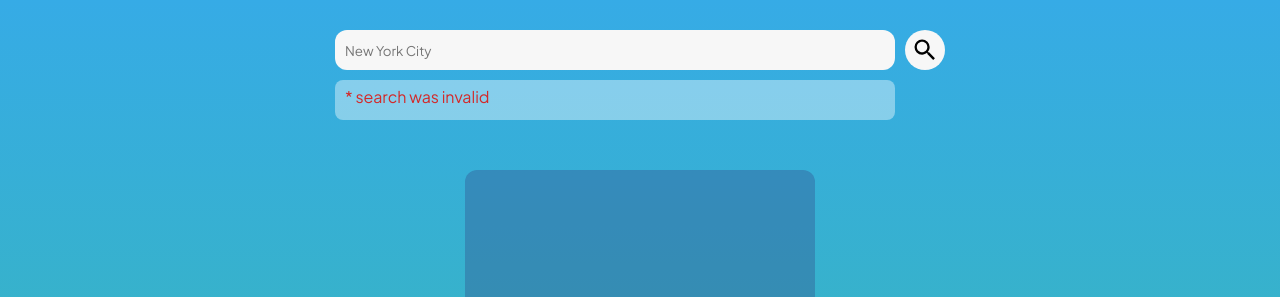
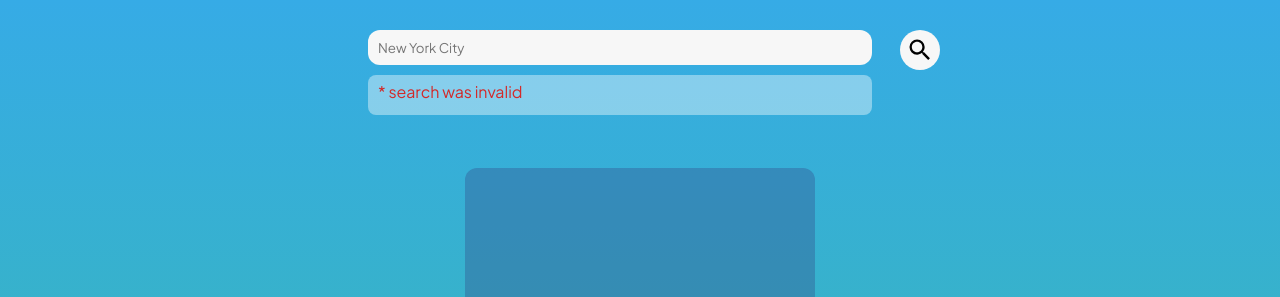
Before and after one commit to irao12/weather-app, a website built with webpack: page dist/index.html in a window 1280 px wide. Shown: the top 297 px of the page. Built offline with nearby package versions, Linux system fonts and the light colour scheme; no server answers.

Commit message:
edited layout

```diff
--- a/src/scss/components/_search.scss
+++ b/src/scss/components/_search.scss
@@ -15,8 +15,9 @@
 	font-family: fonts.$main-font;
 
 	padding: f.rem(8) f.rem(10);
-	width: 100%;
-	height: f.rem(40);
+	width: 90%;
+	height: f.rem(35);
+	margin: auto;
 
 	background-color: rgb(247, 247, 247);
 	color: black;
@@ -32,7 +33,7 @@
 	padding: f.rem(6) f.rem(10);
 	color: rgb(211, 41, 41);
 
-	width: 100%;
+	width: 90%;
 	min-height: f.rem(40);
 }
 
--- a/src/scss/globals/_layout.scss
+++ b/src/scss/globals/_layout.scss
@@ -66,7 +66,6 @@ main {
 	flex-direction: row;
 	justify-content: center;
 	margin: 0 auto;
-	gap: f.rem(10);
 
 	.search {
 		display: flex;
@@ -78,6 +77,7 @@ main {
 		&.active {
 			display: block;
 		}
+		margin: auto;
 	}
 }
 
```
Also changed, not shown: dist/style.css, 1 other file.
